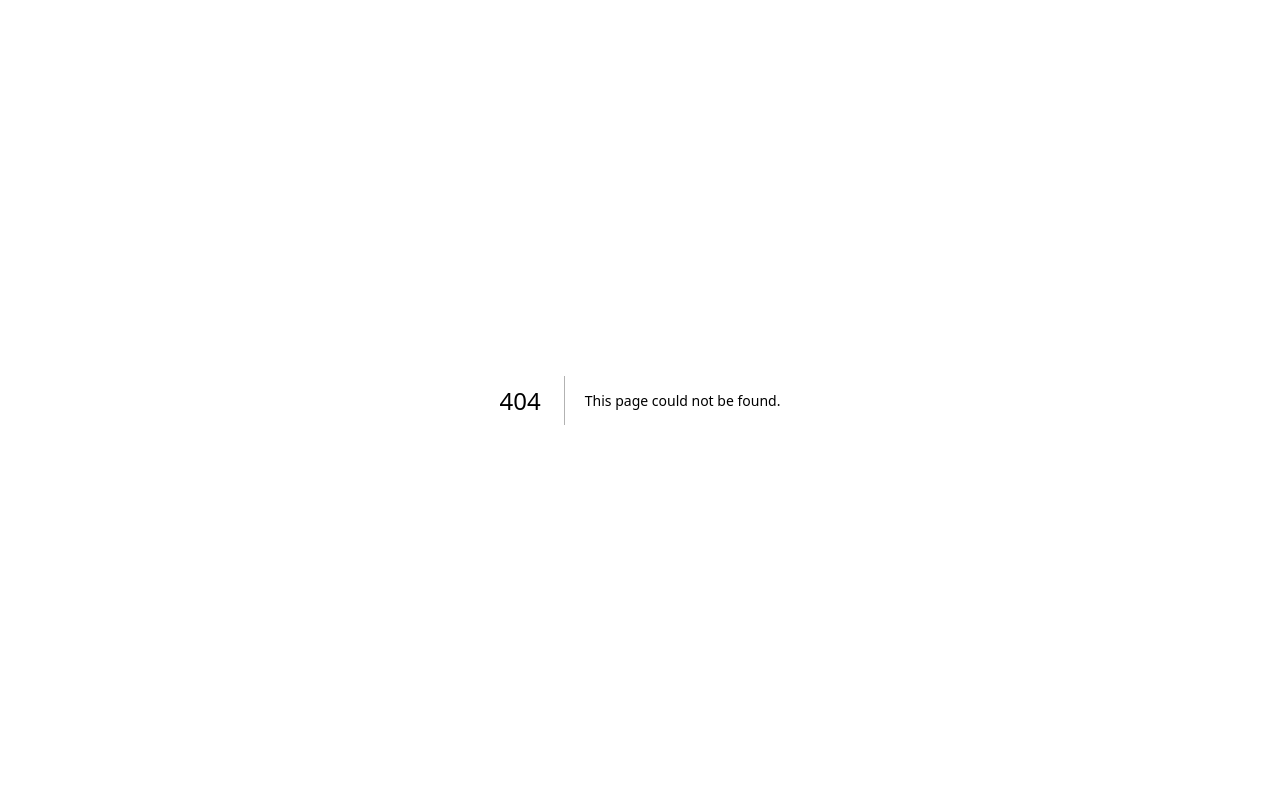
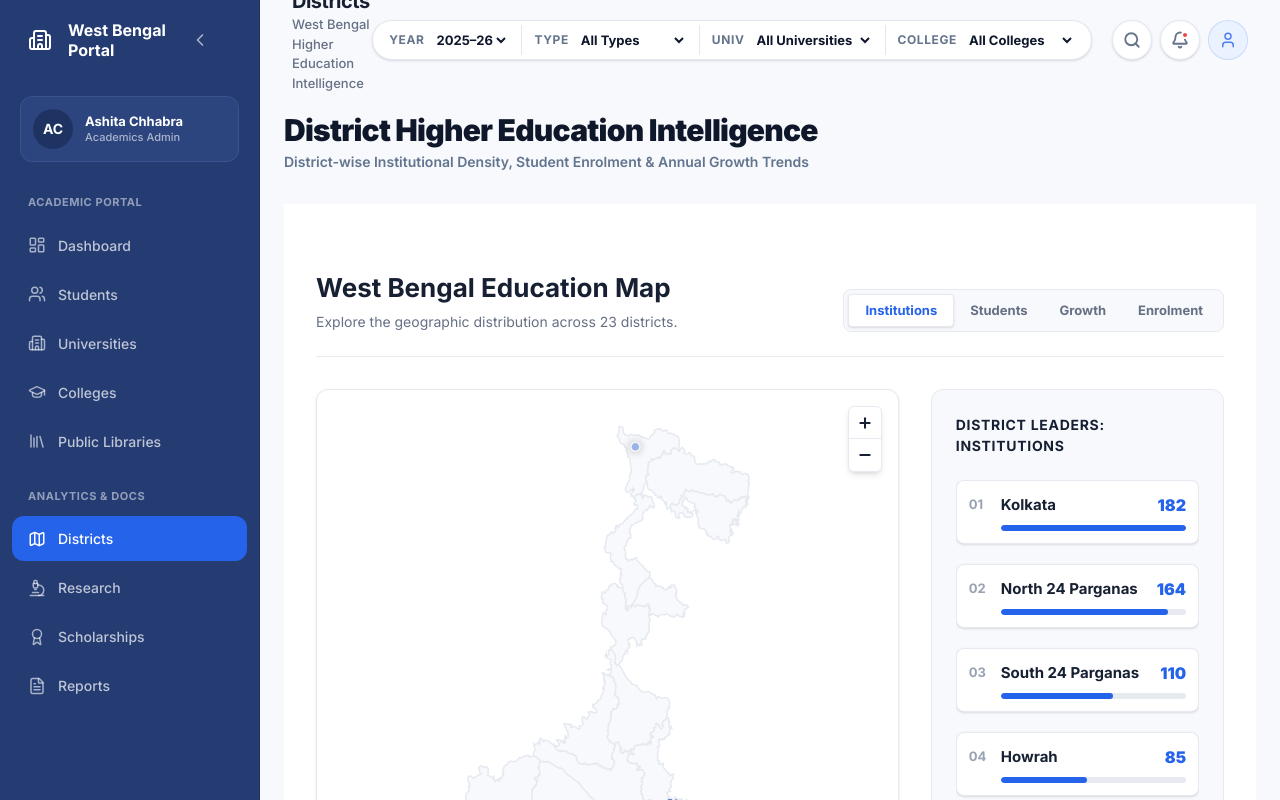
Before and after one commit to Aryan-suri2003/Student-MHTED-New, a Next.js app: page /districts in a window 1280 px wide. Before the commit this address had no page. Built offline with nearby package versions, Linux system fonts and the light colour scheme.

Commit message:
pulled code and fixed errors

```diff
--- /dev/null
+++ b/src/app/(main)/districts/page.tsx
@@ -0,0 +1,25 @@
+import React from "react";
+import InteractiveMap from "@/components/overview/InteractiveMap";
+import DistrictPerformance from "@/components/overview/DistrictPerformance";
+import StateSignals from "@/components/overview/StateSignals";
+
+export default function DistrictsPage() {
+  return (
+    <div className="min-h-screen bg-[#F7F9FC] text-[#172033] flex flex-col font-sans">
+      <div className="max-w-7xl mx-auto w-full px-6 py-8 space-y-8">
+        <div>
+          <h1 className="text-2xl md:text-3xl font-black text-slate-900 tracking-tight">
+            District Higher Education Intelligence
+          </h1>
+          <p className="text-sm text-slate-500 font-semibold mt-1">
+            District-wise Institutional Density, Student Enrolment & Annual Growth Trends
+          </p>
+        </div>
+
+        <InteractiveMap />
+        <DistrictPerformance />
+        <StateSignals />
+      </div>
+    </div>
+  );
+}
--- a/src/app/layout.tsx
+++ b/src/app/layout.tsx
@@ -16,9 +16,12 @@ export default function RootLayout({ children }: { children: React.ReactNode })
   return (
     <html
       lang="en"
+      suppressHydrationWarning
       className={`${inter.variable} h-full antialiased`}
     >
-      <body className="min-h-full flex flex-col bg-very-light-bg text-text-main font-sans">{children}</body>
+      <body suppressHydrationWarning className="min-h-full flex flex-col bg-very-light-bg text-text-main font-sans">
+        {children}
+      </body>
     </html>
   );
 }
--- /dev/null
+++ b/src/app/not-found.tsx
@@ -0,0 +1,31 @@
+import Link from "next/link";
+
+export default function NotFound() {
+  return (
+    <div className="min-h-screen flex flex-col items-center justify-center bg-slate-50 text-slate-800 p-6 text-center">
+      <div className="max-w-md bg-white p-8 rounded-3xl shadow-sm border border-slate-200 space-y-4">
+        <div className="w-16 h-16 bg-blue-50 text-blue-600 rounded-2xl flex items-center justify-center mx-auto text-2xl font-black">
+          404
+        </div>
+        <h1 className="text-2xl font-black text-slate-900">Page Under Construction</h1>
+        <p className="text-sm text-slate-500">
+          This section is currently being integrated into the West Bengal State Higher Education Portal.
+        </p>
+        <div className="pt-2 flex flex-col sm:flex-row gap-3 justify-center">
+          <Link
+            href="/"
+            className="px-5 py-2.5 bg-blue-600 hover:bg-blue-700 text-white text-xs font-bold rounded-xl shadow-xs transition-colors"
+          >
+            Go to Overview
+          </Link>
+          <Link
+            href="/students"
+            className="px-5 py-2.5 bg-slate-100 hover:bg-slate-200 text-slate-700 text-xs font-bold rounded-xl transition-colors"
+          >
+            Go to Student Portal
+          </Link>
+        </div>
+      </div>
+    </div>
+  );
+}
--- a/src/components/overview/InteractiveMap.tsx
+++ b/src/components/overview/InteractiveMap.tsx
@@ -74,8 +74,8 @@ export default function InteractiveMap() {
       series: []
     };
 
-    let seriesData = [];
-    let bubbleData = [];
+    let seriesData: any[] = [];
+    let bubbleData: any[] = [];
     let visualMapRange = { min: 0, max: 100, color: ["#FFFFFF", "#2563EB"] };
 
     if (mode === "Institutions") {
```
